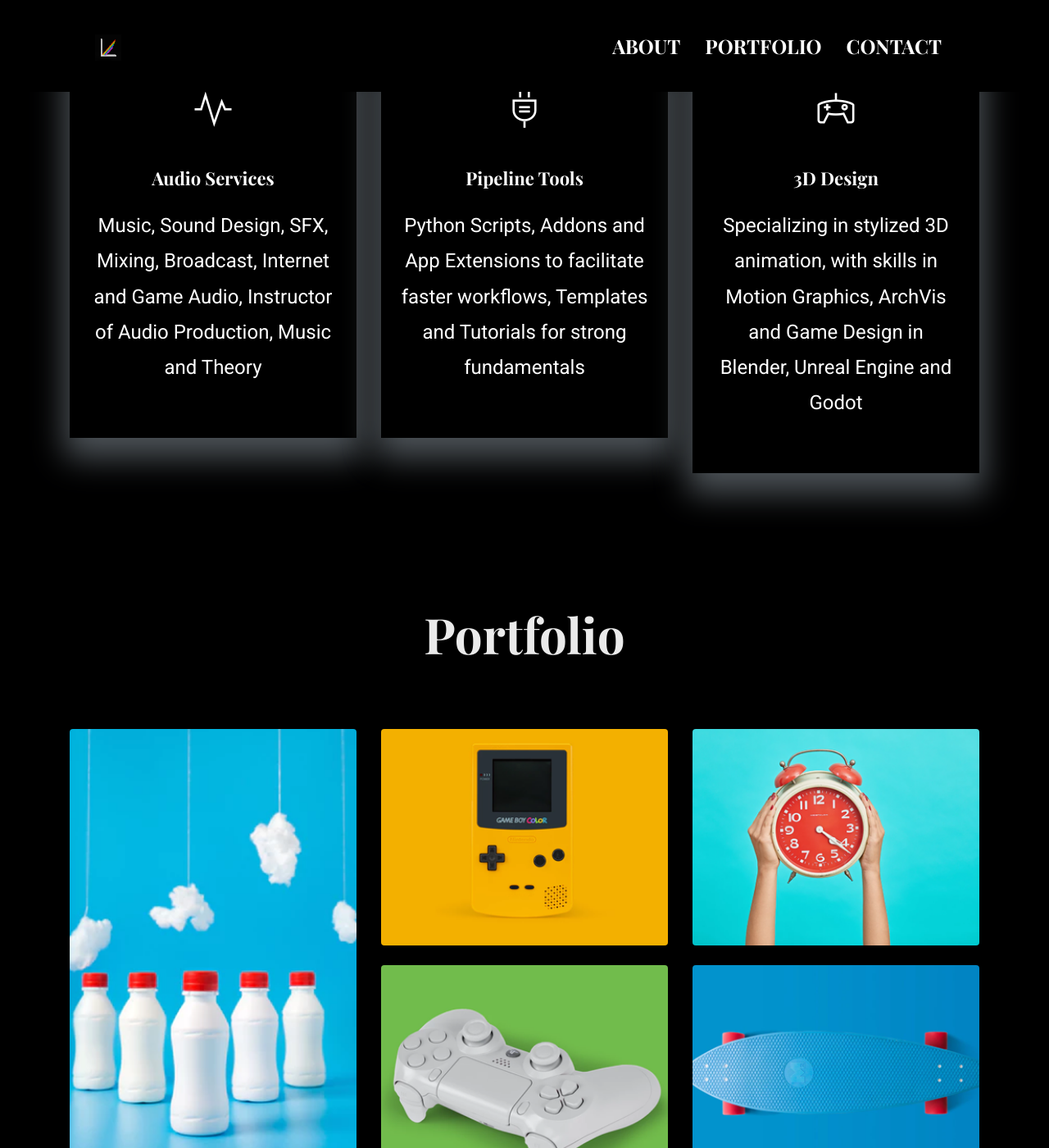
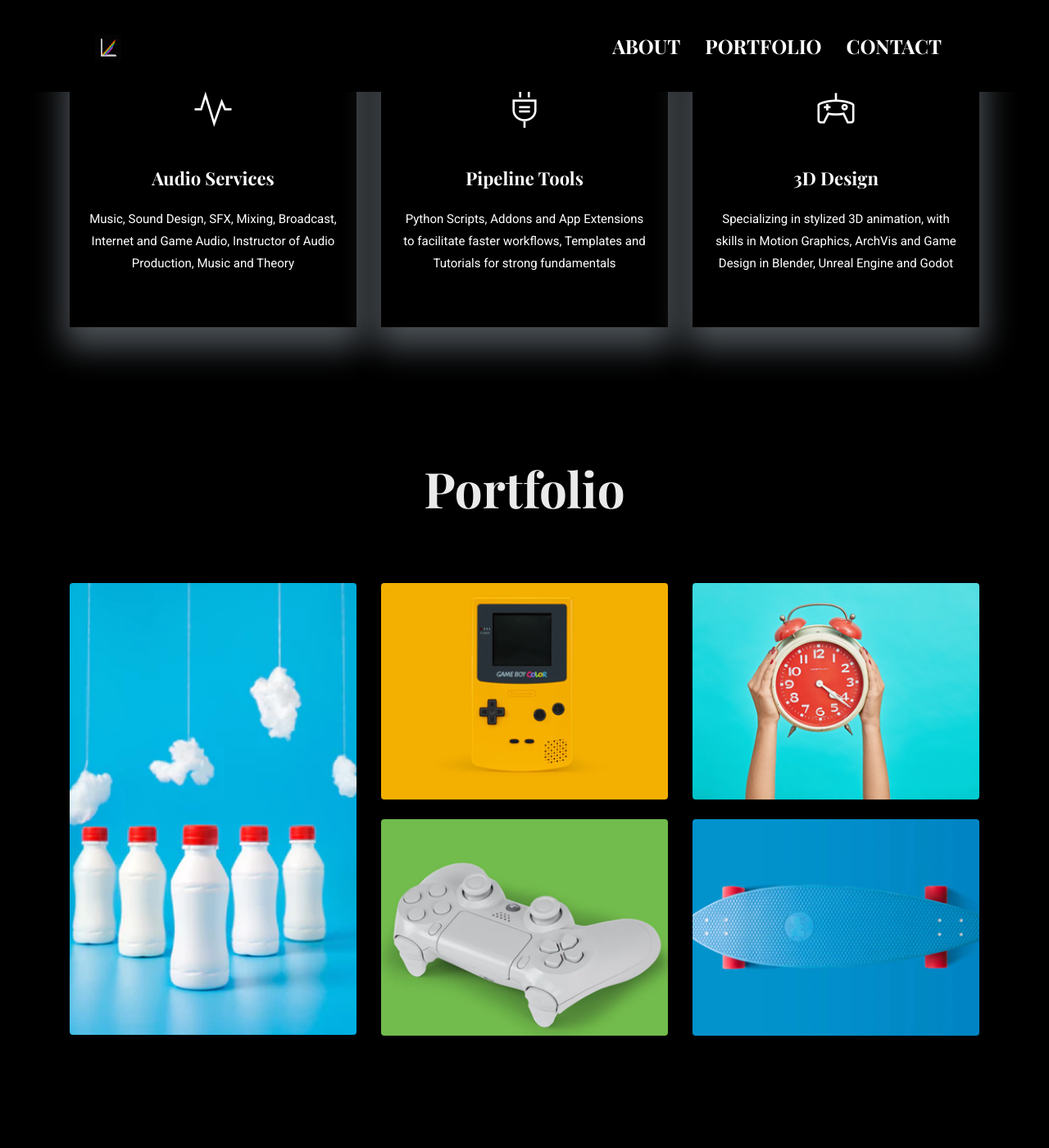
Before and after one commit to SpectralVectors/spectralvectors.github.io, a Jekyll site: the page built from index.html, in a window 1280 px wide and 1400 px high, scrolled down 1515 px. Shown: the whole window at 82% size. Built offline with Jekyll 4.4.1, drawn with Linux system fonts in a browser that asks for light colours.

Commit message:
Update _typography.scss

```diff
--- a/assets/scss/_typography.scss
+++ b/assets/scss/_typography.scss
@@ -12,7 +12,7 @@ body {
 p, .paragraph {
   font-weight: 400;
   color: $text-color;
-  font-size: 24px;
+  font-size: 15px;
   line-height: 1.8;
   font-family: $primary-font;
   &-lg{
```
